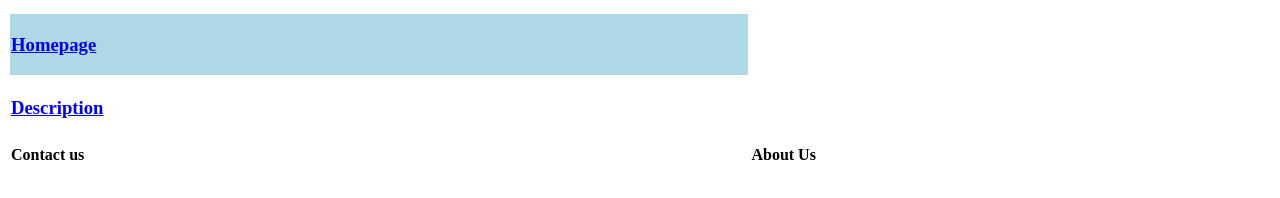
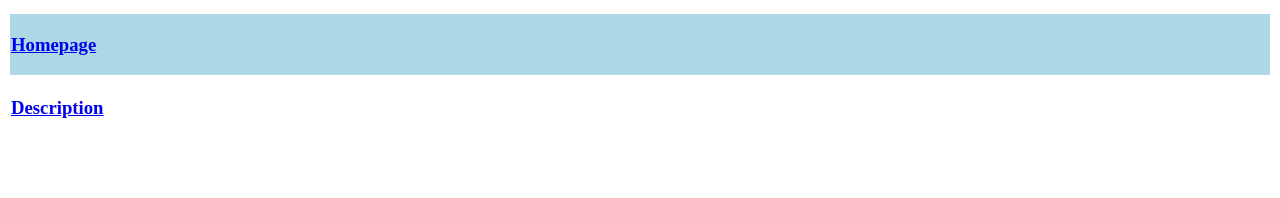
Before and after one commit to ItsAlwaysHim/FirstHTML, a plain HTML site: page index.html in a window 1280 px wide. Drawn offline with Linux system fonts and the light colour scheme.

Commit message:
Update index.html

```diff
--- a/index.html
+++ b/index.html
@@ -31,14 +31,6 @@
 
         </td>
       </tr>
-      <tr>
-        <td colspan="2">
-          <b>Contact  us</b>
-        </td>
-        <td>
-          <b>About Us</b>
-        </td>
-      </tr>
     </table>
   </body>
 </html>
```
